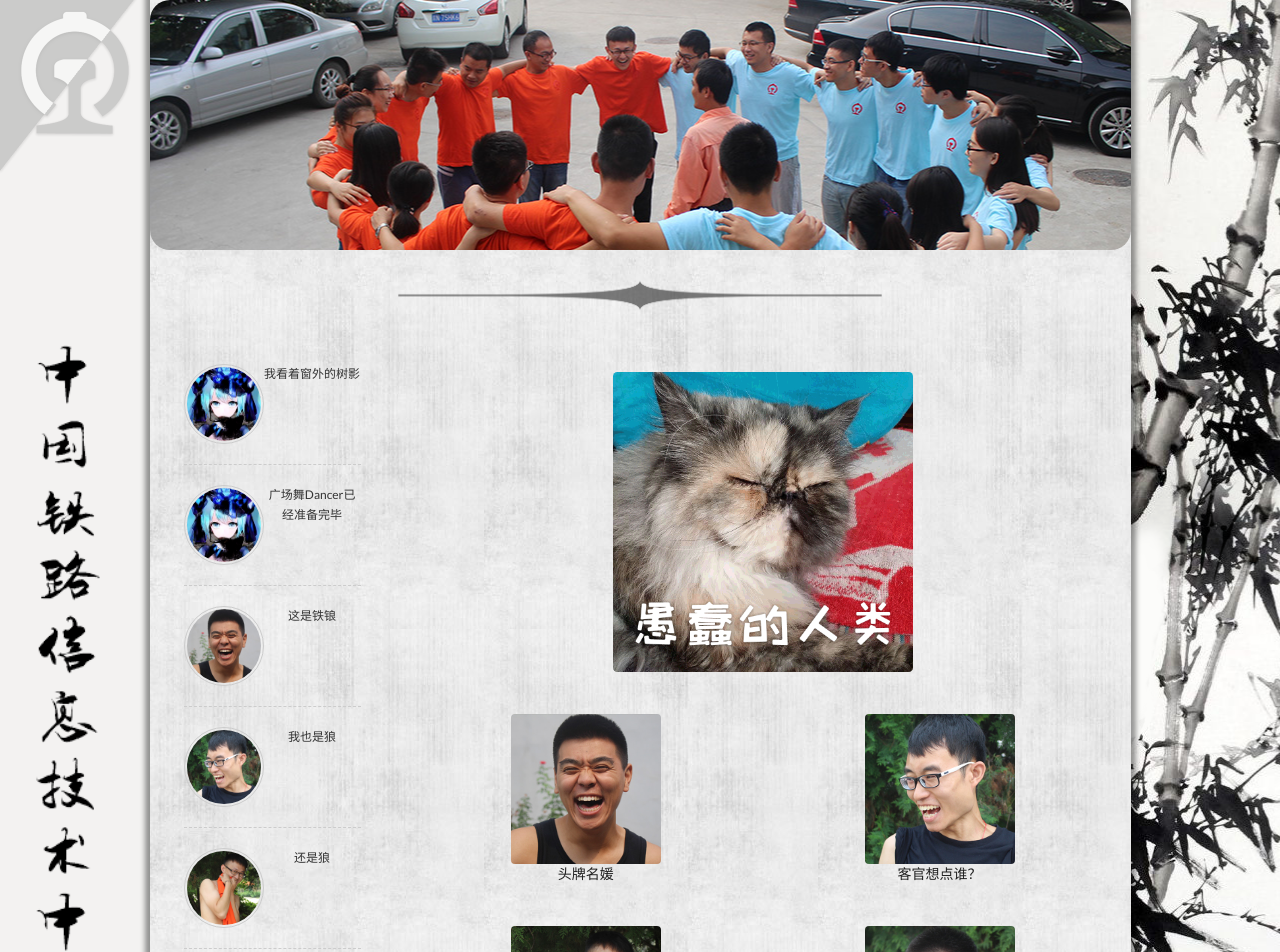
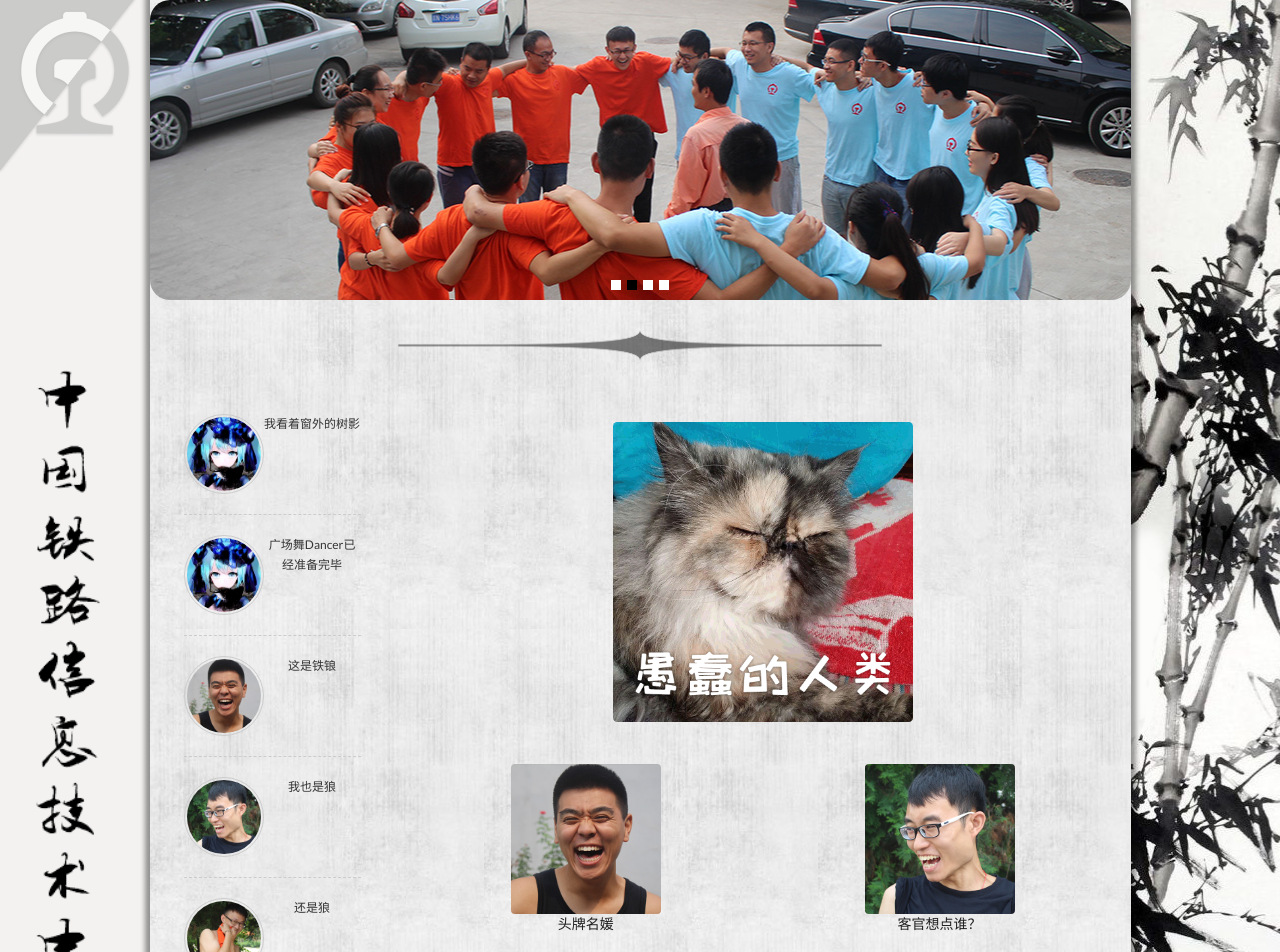
Before and after one commit to saint37/HelloFriend, a plain HTML site: page index.html in a window 1280 px wide. Shown: the top 952 px of the page. Drawn offline with Linux system fonts and the light colour scheme.

Commit message:
Update style.css

```diff
--- a/css/style.css
+++ b/css/style.css
@@ -43,17 +43,17 @@ ul,li {
 	opacity: 0.5;
 }
 
-.banner { width:100%; height:250px; position:relative; overflow:hidden; border-radius: 20px;}
+.banner { width:100%; height:300px; position:relative; overflow:hidden; border-radius: 20px;}
 
 .banner .SL_bgSet{ position:relative; }
-.banner .SL_bgSet li{ position:absolute; width:100%; height:400px; display:none; }
+.banner .SL_bgSet li{ position:absolute; width:100%; height:300px; display:none; }
 
 .banner .SL_menuWrap{ position:absolute; width:1000px; left:50%; margin-left:-500px; }
-.banner .SL_menuWrap .SL_menuSet{ position:absolute; width:100%; top:360px; text-align:center; font-size:0; }
+.banner .SL_menuWrap .SL_menuSet{ position:absolute; width:100%; top:280px; text-align:center; font-size:0; }
 .banner .SL_menuWrap .SL_menuSet li{ cursor:pointer; margin:0 3px; display:inline;}
 
-.banner .SL_prev{ position:absolute; left:100px; top:170px; cursor:pointer; display:none}
-.banner .SL_next{ position:absolute; right:100px; top:170px; cursor:pointer; display:none}
+.banner .SL_prev{ position:absolute; left:100px; top:120px; cursor:pointer; display:none}
+.banner .SL_next{ position:absolute; right:100px; top:120px; cursor:pointer; display:none}
 
 header, footer{
 	text-align:center !important;
```
